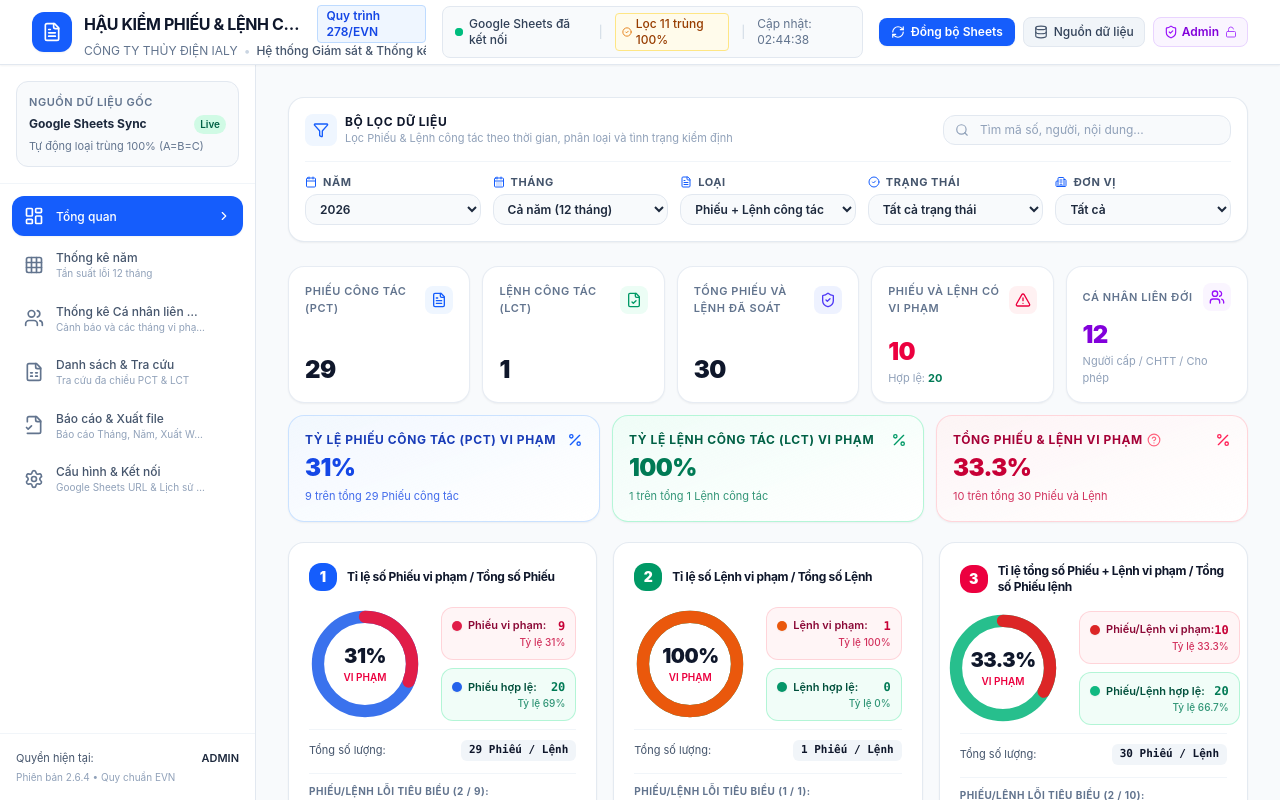
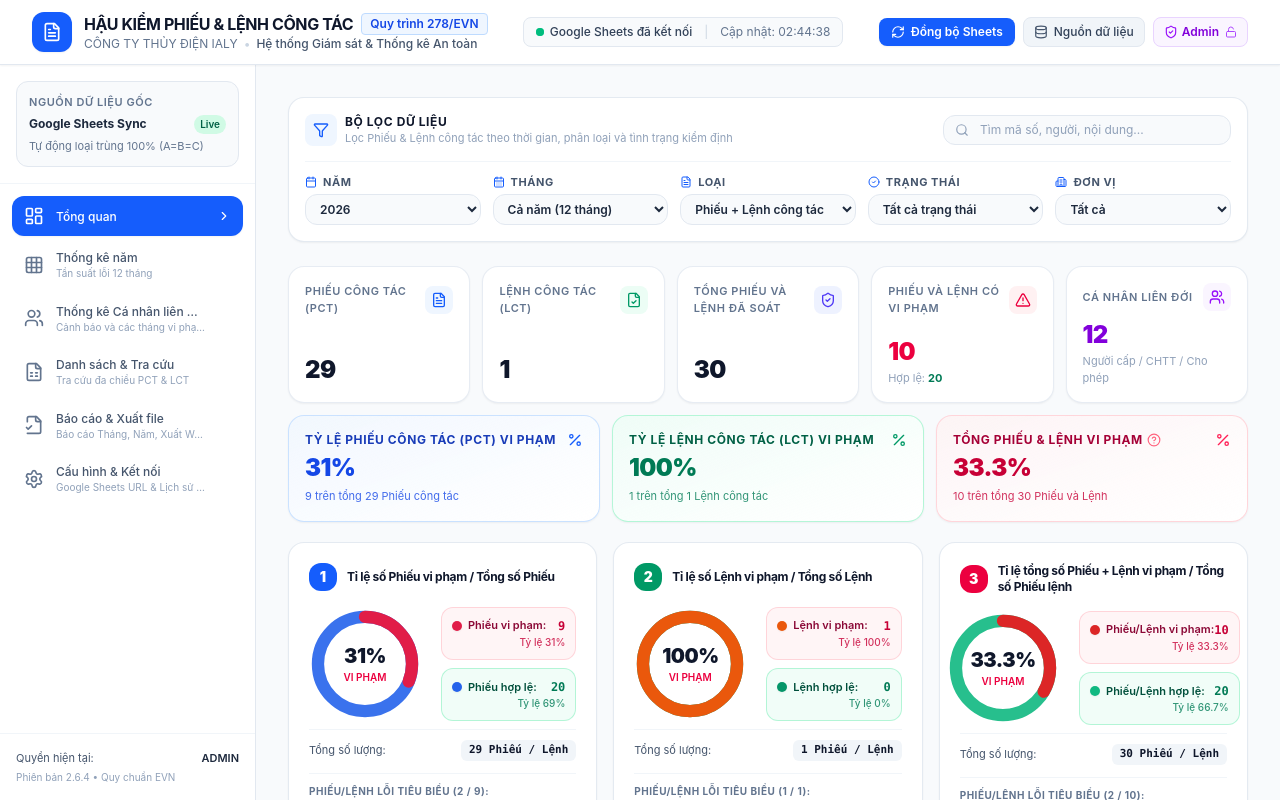
Before and after one commit to ftu016-create/haukiem-PLCT-ialy, a React (Vite) app: page / in a window 1280 px wide. Shown: the top 800 px of the page. Built offline with nearby package versions, Linux system fonts and the light colour scheme.

Commit message:
Add files via upload

```diff
--- a/src/components/Header.tsx
+++ b/src/components/Header.tsx
@@ -103,15 +103,6 @@ export const Header: React.FC<HeaderProps> = ({
                     : 'Google Sheets đã kết nối'}
                 </span>
               </div>
-              {syncState.totalDuplicatesRemoved > 0 && (
-                <>
-                  <span className="text-slate-300">|</span>
-                  <span className="inline-flex items-center gap-1 px-1.5 py-0.5 rounded bg-amber-50 text-amber-800 font-medium border border-amber-200">
-                    <CheckCircle2 className="w-3 h-3 text-amber-600" />
-                    Lọc {syncState.totalDuplicatesRemoved} trùng 100%
-                  </span>
-                </>
-              )}
               {syncState.lastSyncTime && (
                 <>
                   <span className="text-slate-300">|</span>
```
